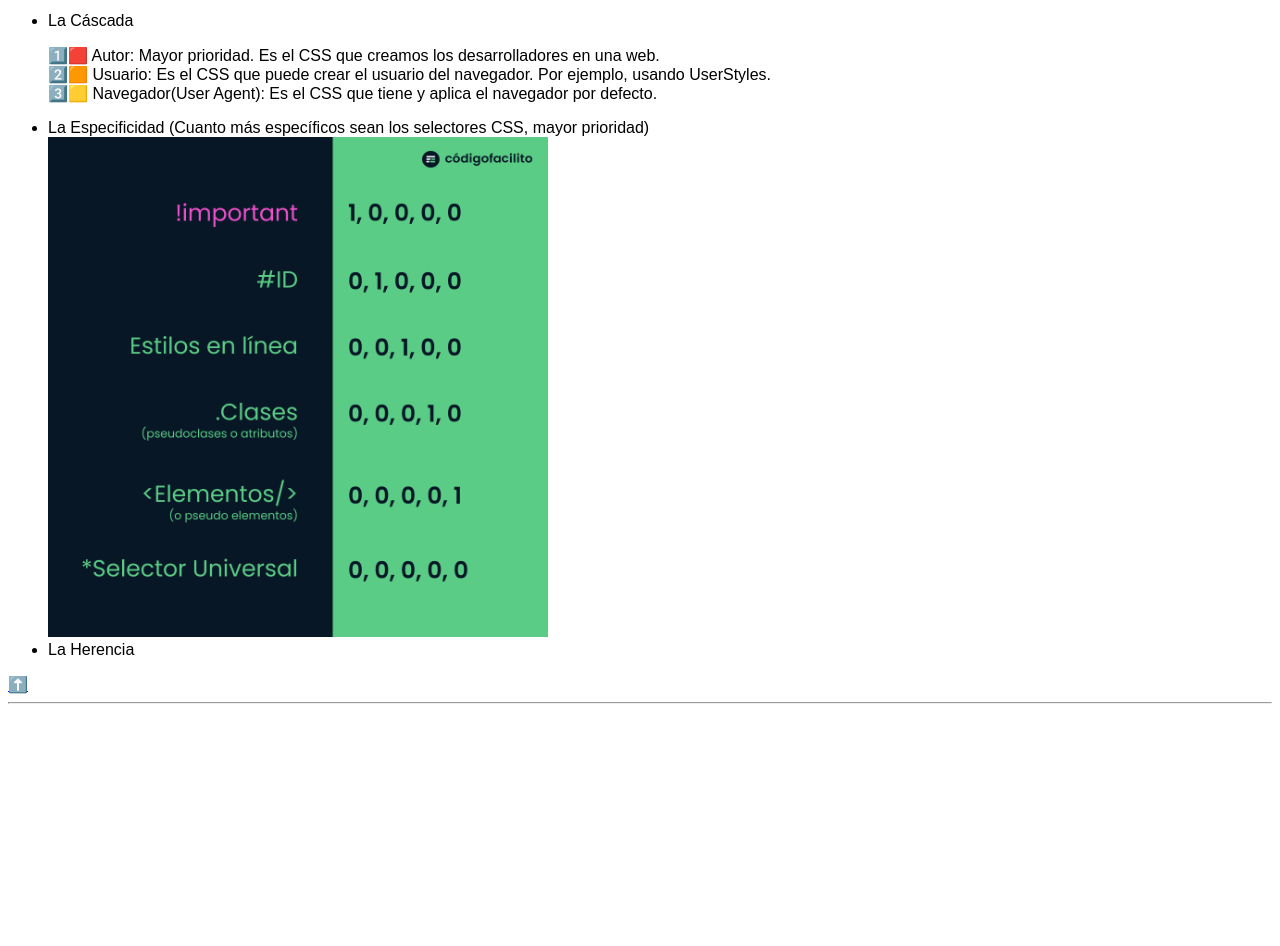
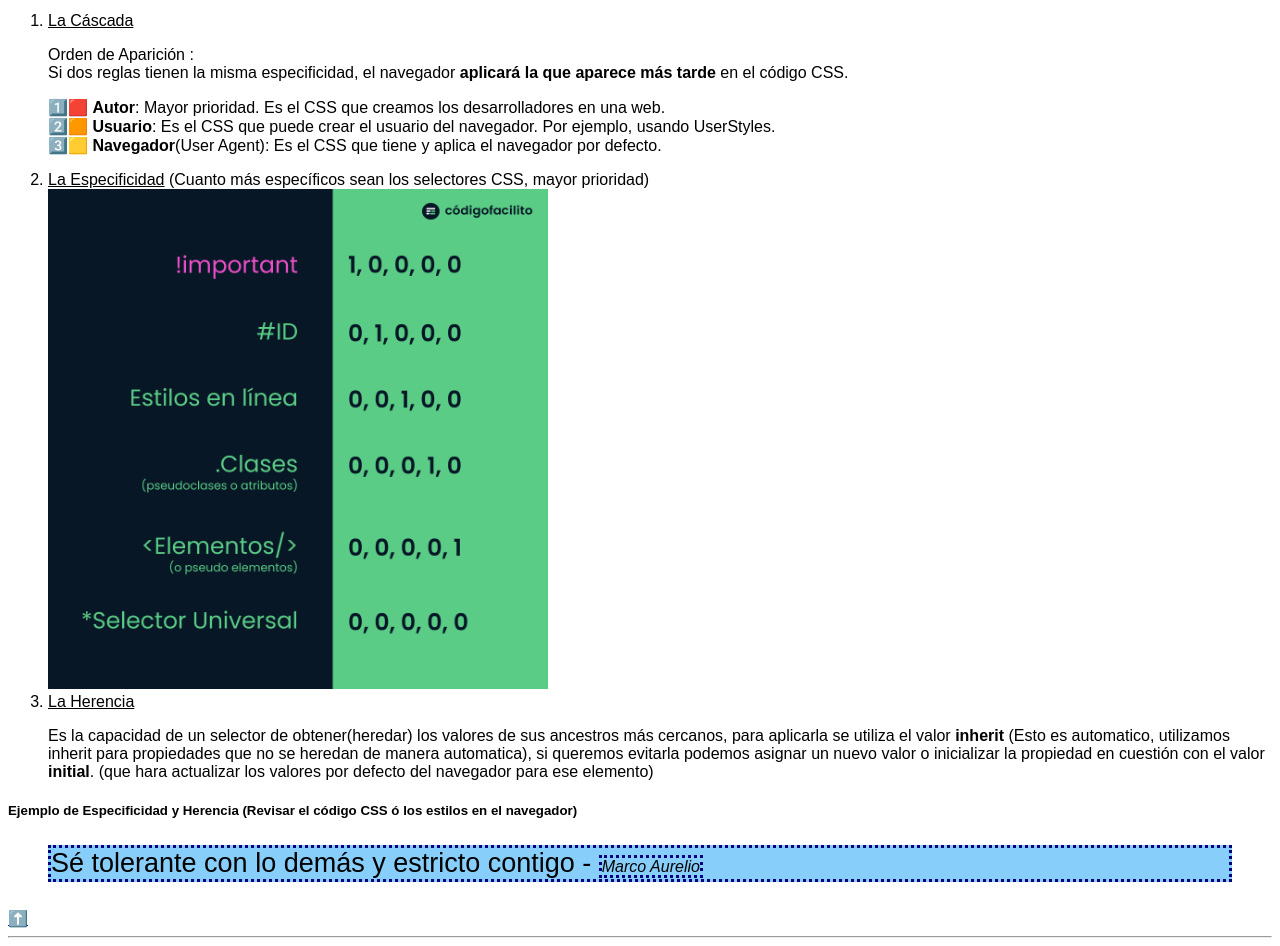
Before and after one commit to Samu43lz/CSS-Review, a plain HTML site: page index.html in a window 1280 px wide. Shown: the part 3700-4646 px from the top of the page. Before the commit the page ends 4412 px from the top, so only its background shows below. Drawn offline with Linux system fonts and the light colour scheme.

Commit message:
Especificidad y Herencia más a fondo y ejemplos

```diff
--- a/css/style.css
+++ b/css/style.css
@@ -316,6 +316,60 @@ textarea {
 **Important ------------------------------ Rompe la Especificidad
 
 **Por eso lo más importante es utilizar Clases, Dandole un nombre de clase al elemento padre y tomando refenrencia e ir a aplicando a las etiquetas o a los elemento internos que quieras tratando de que el nivel de selectores descendientes no sobrepasen de los 2
+
+*/
+
+/***  EJEMPLO DE ESPECIFICIDAD , CASCADA Y HERENCIA ***/
+
+/* ahora este lidera a todos los selectores sin importar el orden de Cascada, debido a su alta especificidad */
+blockquote#cita-marco.cita-marco {
+  background-color: lightskyblue;
+  font-size: 27px;
+  border-style: dotted;
+  border-color: navy;
+}
+
+blockquote {
+  background-color: burlywood;
+}
+
+/* .cita-marco {
+  background-color: chartreuse !important;
+}    Este romperia la especificidad y seria elegida, Ademas cuando hay 2 importants lo que definiria cual de los 2 se efectura seria la Cascada CSS osea el ultimo en ser agregado*/
+
+
+/*Esta es mala practica ya que es muy especifico (al igual como los demas que ire colocando), aunque puede usarse.  Ahora como vimos en css el ultimo estilo en ser agregado es el estilo que se efectúa pero en este caso tambien CSS mira la ESPECIFICIDAD, por lo tanto al ser este selector más especifico osea con un mayor número de especificidad, este sera el estilo a efectuarse.*/
+blockquote.cita-marco {
+  background-color: tomato;
+}
+
+.cita-marco {
+  background-color: aquamarine;
+}
+
+/* pero luego debio a la especificidad, este selector estaria efectuando el estilo , ya que su peso (su especificdad) es mayor por ser un ID*/
+#cita-marco {
+  background-color: lightgreen;
+}
+
+/* Ahora este selector es el que lidera debido a la cascada CSS (ser el ultimo en ser colocado) y ademas por su especificidad en donde además de tener la etiqueta tambien le suma la especificidad del ID */
+blockquote#cita-marco {
+  background-color: darkslateblue;
+}
+
+.cita-marco cite {
+  background-color: pink;
+  background-color: inherit;
+  /* el fontsize del elemento padre se hereda de manera automatica, esto no pasa con los colores y algunas propiedades más, y para "desheredar" alguna propiedad de elemento le asignas un nuevo valor por tu cuenta o reinicias su valor al que le puso el navegador por defecto con "initial"*/
+  /* los elemento que no se heredan estaran inhabilitados en la herramienta de desarrollador del navegador en la sección de estilos */
+  font-size: initial;
+  border-style: inherit;
+  border-color: inherit;
+
+}
+
+/***  ************************  ***/
+
 /*
 🔵 Enlaces de la documentación de CSS:
 - https: //es.wikipedia.org/wiki/Hoja_de...
--- a/index.html
+++ b/index.html
@@ -190,15 +190,32 @@
     <p class="importante"> IMPORTANTE : Revisar el código (mis comentarios en cada parte) para tener más
       conocimiento
       valioso acerca de este tema</p>
-    <ul>
-      <li>La Cáscada</li>
-      <P>1️⃣🟥 Autor: Mayor prioridad. Es el CSS que creamos los desarrolladores en una web. <br>
-        2️⃣🟧 Usuario: Es el CSS que puede crear el usuario del navegador. Por ejemplo, usando UserStyles. <br>
-        3️⃣🟨 Navegador(User Agent): Es el CSS que tiene y aplica el navegador por defecto.</P>
-      <li>La Especificidad (Cuanto más específicos sean los selectores CSS, mayor prioridad)</li>
+    <ol>
+      <li><u>La Cáscada</u></li>
+      <p>Orden de Aparición :<br> Si dos reglas tienen la misma especificidad, el navegador <strong>aplicará la que
+          aparece más
+          tarde</strong> en el código CSS.</p>
+      <P>1️⃣🟥 <b>Autor</b>: Mayor prioridad. Es el CSS que creamos los desarrolladores en una web. <br>
+        2️⃣🟧 <b>Usuario</b>: Es el CSS que puede crear el usuario del navegador. Por ejemplo, usando UserStyles. <br>
+        3️⃣🟨 <b>Navegador</b>(User Agent): Es el CSS que tiene y aplica el navegador por defecto.</P>
+      <li><u>La Especificidad</u> (Cuanto más específicos sean los selectores CSS, mayor prioridad)</li>
       <img style="width: 500px;" src="assets/Especificidad.png" alt="ejemplo">
-      <li>La Herencia</li>
-    </ul>
+
+
+      <li><u>La Herencia</u></li>
+      <p>Es la capacidad de un selector de obtener(heredar) los valores de sus ancestros más cercanos, para aplicarla se
+        utiliza el valor <strong>inherit</strong> (Esto es automatico, utilizamos inherit para propiedades que no se
+        heredan de manera automatica), si queremos evitarla podemos asignar un nuevo valor o inicializar la
+        propiedad en cuestión con
+        el valor <strong>initial</strong>. (que hara actualizar los valores por defecto del navegador para ese elemento)
+      </p>
+    </ol>
+    <div>
+      <h5>Ejemplo de Especificidad y Herencia (Revisar el código CSS ó los estilos en el navegador)</h5>
+      <blockquote id="cita-marco" class="cita-marco">
+        Sé tolerante con lo demás y estricto contigo - <cite>Marco Aurelio</cite>
+      </blockquote>
+    </div>
     <a href="index.html#temario">⬆️</a>
   </article>
   <hr>
```
